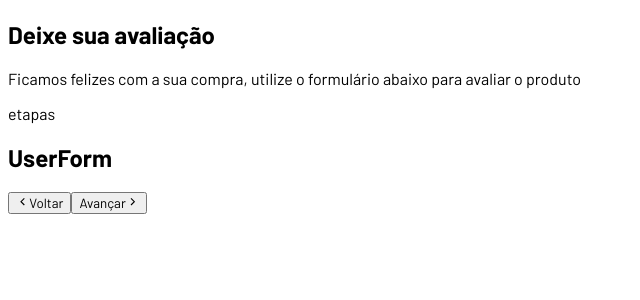
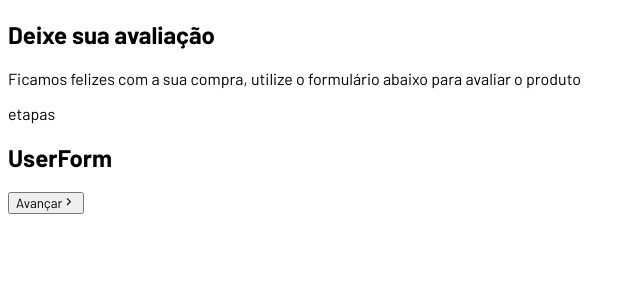
Before and after one commit to mclaraoliveira/Formulario, a React (Vite) app in the folder formulario-multistep/: page / in a window 1280 px wide. Shown: the top 300 px of the page, without its empty margins (0-640 px from the left). Built offline with nearby package versions, Linux system fonts and the light colour scheme.

Commit message:
Mais configurações dos botões

```diff
--- a/formulario-multistep/src/App.jsx
+++ b/formulario-multistep/src/App.jsx
@@ -1,5 +1,6 @@
 import './App.css';
 import { GrFormNext, GrFormPrevious } from 'react-icons/gr';
+import { FiSend } from 'react-icons/fi';
 import UserForm from "./components/UserForm";
 import ReviewForm from "./components/ReviewForm";
 import Thanks from "./components/Thanks";
@@ -13,7 +14,7 @@ function App() {
     <Thanks/>
   ]
 
-  const { currentStep, currentComponent, changeStep } = useForm(formComponents)
+  const { currentStep, currentComponent, changeStep, isLastStep, isFirstStep } = useForm(formComponents)
 
   return (
       <div className="app">
@@ -26,14 +27,19 @@ function App() {
           <form onSubmit={(e) => changeStep(currentStep + 1, e)}>
             <div className="inputs-container">{currentComponent}</div>
             <div className="actions">
-              <button type="button" onClick={() => changeStep(currentStep - 1)}>
+              {!isFirstStep && (
+                <button type="button" onClick={() => changeStep(currentStep - 1)}>
                 <GrFormPrevious/>
                 <span>Voltar</span>
                 </button>
-              <button type="submit">
+              )}
+              {!isLastStep ? (<button type="submit">
                 <span>Avançar</span>
                 <GrFormNext/>
-                </button>
+                </button>) : (<button type="button">
+                <span>Enviar</span>
+                <FiSend/>
+                </button>)}
             </div>
           </form>
         </div>
--- a/formulario-multistep/src/hooks/useForm.jsx
+++ b/formulario-multistep/src/hooks/useForm.jsx
@@ -17,5 +17,7 @@ export function useForm(steps) {
         currentStep,
         currentComponent: steps[currentStep],
         changeStep,
+        isLastStep: currentStep + 1 === steps.length ? true : false,
+        isFirstStep: currentStep === 0 ? true : false,
     }
 }
```
